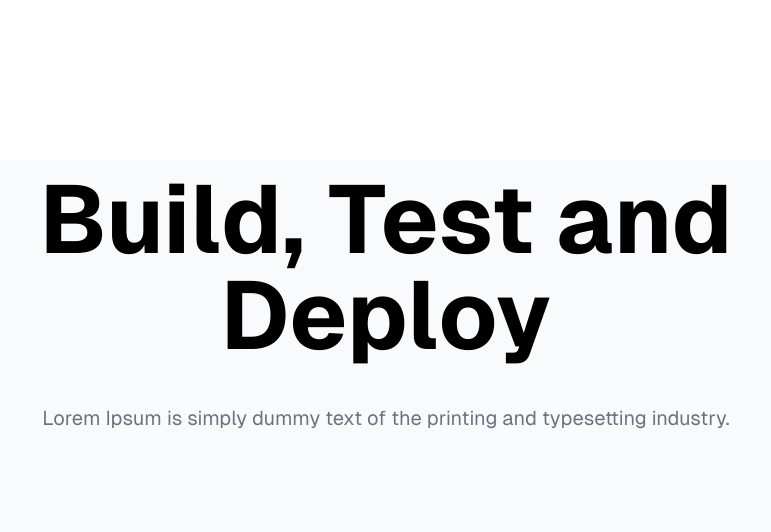
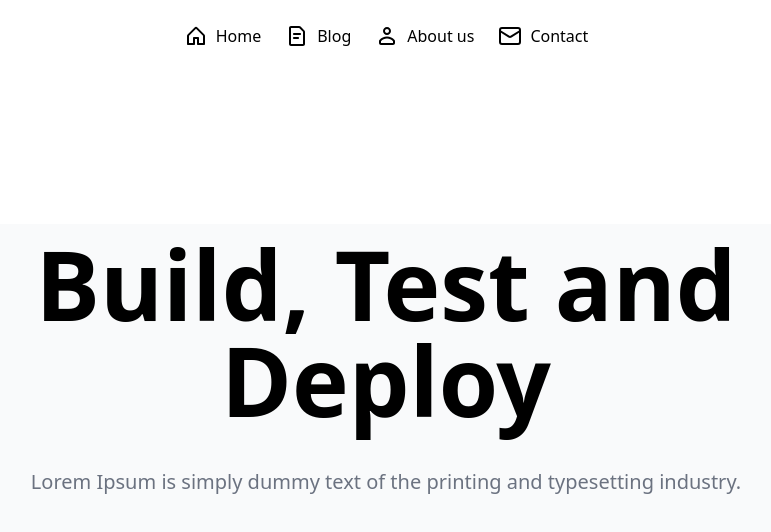
Before and after one commit to officialrajdeepsingh/nexify, a Next.js app: page / in a window 1280 px wide. Shown: the top 532 px of the page, without its empty margins (254-1025 px from the left). Built offline with nearby package versions, Linux system fonts and the light colour scheme.

Commit message:
remove the unused code

```diff
--- a/app/layout.tsx
+++ b/app/layout.tsx
@@ -1,17 +1,6 @@
 import type { Metadata } from "next";
-import localFont from "next/font/local";
 import "./globals.css";
-
-const geistSans = localFont({
-  src: "./fonts/GeistVF.woff",
-  variable: "--font-geist-sans",
-  weight: "100 900",
-});
-const geistMono = localFont({
-  src: "./fonts/GeistMonoVF.woff",
-  variable: "--font-geist-mono",
-  weight: "100 900",
-});
+import { Header } from "@/components/Header";
 
 export const metadata: Metadata = {
   title: "Create Next App",
@@ -25,9 +14,8 @@
 }>) {
   return (
     <html lang="en">
-      <body
-        className={`${geistSans.variable} ${geistMono.variable} antialiased`}
-      >
+      <body>
+        <Header />
         {children}
       </body>
     </html>
```
